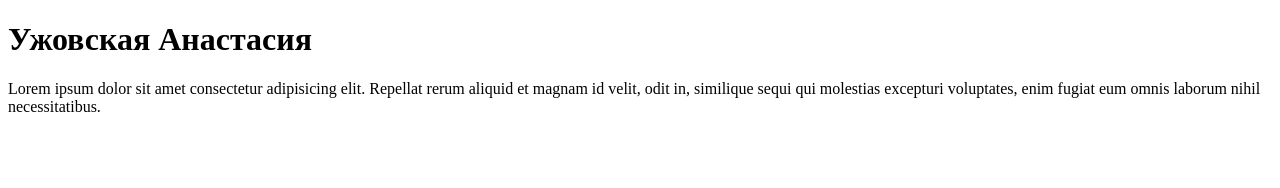
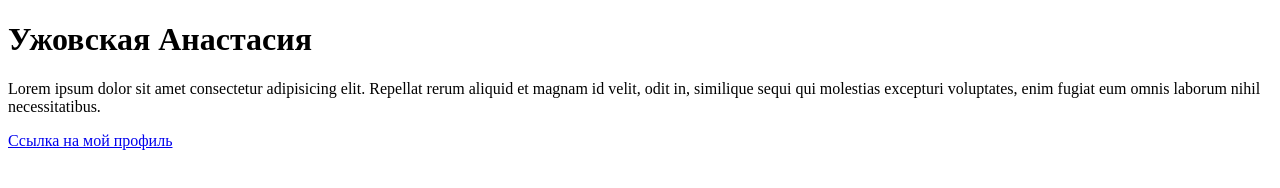
Before and after one commit to Anastasiya292b/Anastasiya, a plain HTML site: page index.html in a window 1280 px wide. Drawn offline with Linux system fonts and the light colour scheme.

Commit message:
Добавление ссылки на профиль.

```diff
--- a/index.html
+++ b/index.html
@@ -9,6 +9,6 @@
 <body>
     <h1>Ужовская Анастасия</h1>
     <p>Lorem ipsum dolor sit amet consectetur adipisicing elit. Repellat rerum aliquid et magnam id velit, odit in, similique sequi qui molestias excepturi voluptates, enim fugiat eum omnis laborum nihil necessitatibus.</p>
-
+    <a href="https://portal.edu.asu.ru/course/view.php?id=10300">Ссылка на мой профиль</a>
 </body>
 </html>
```
